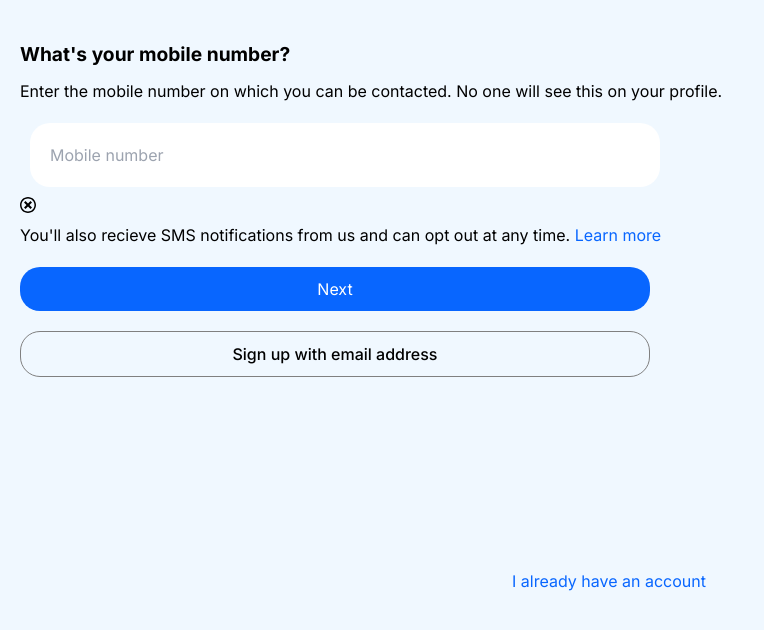
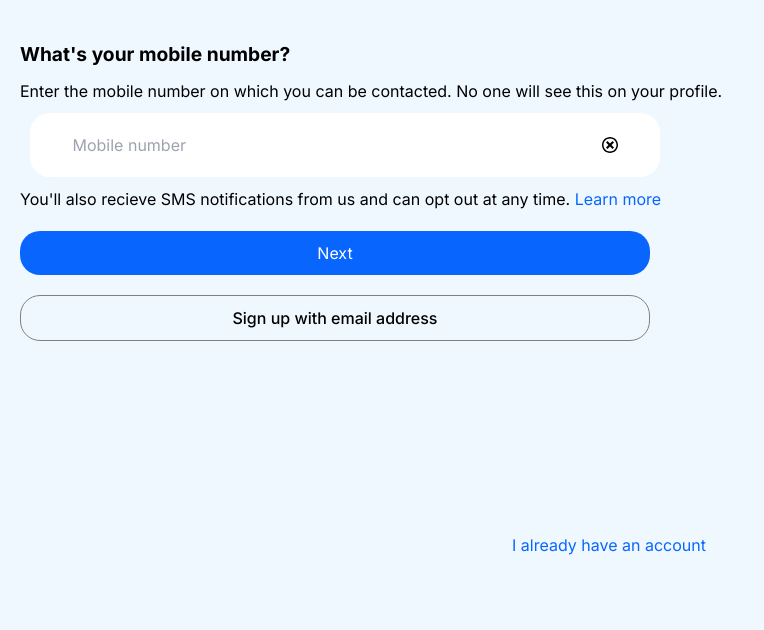
Before and after one commit to Preciousnnebuogor/App-Router, a Next.js app: page /contact in a window 1280 px wide. Shown: the top 630 px of the page, without its empty margins (0-764 px from the left). Built offline with nearby package versions, Linux system fonts and the light colour scheme.

Commit message:
validation adjusted on contact

```diff
--- a/src/app/contact/contact.module.scss
+++ b/src/app/contact/contact.module.scss
@@ -12,18 +12,40 @@
     margin-bottom: 10px;
   }
 
-  input {
+  .form {
+    display: flex;
+    align-items: center;
+    justify-content: center;
+    padding: 20px;
+    margin: 10px;
     width: 50%;
     border-radius: 20px;
-    justify-content: space-between;
-    padding: 20px;
-    margin: 10px;
+    background-color: white;
   }
 
-  h4{
+  input[type="number"]::-webkit-inner-spin-button,
+  input[type="number"]::-webkit-outer-spin-button {
+    -webkit-appearance: none;
+    -moz-appearance: none;
+    appearance: none;
+    margin: 0;
+  }
+
+  input {
+    border: none;
+    outline:none;
+    }
+
+    .icon{
+      padding-left: 50%;
+
+
+    }
+
+  h4 {
     margin-top: 10px;
   }
-    .Link{
+  .Link {
     color: #0866ff;
   }
 
@@ -47,5 +69,4 @@
     color: black;
     border: 1px solid grey;
   }
-
 }
--- a/src/app/contact/page.tsx
+++ b/src/app/contact/page.tsx
@@ -12,11 +12,10 @@ import { useState } from "react";
 export default function Contact() {
   const router = useRouter();
 
-  const [message, setMessage] = useState("")
-  const handleClick = ()=> {
-    setValue("contact" , "");
-  }
-
+  const [message, setMessage] = useState("");
+  const handleClick = () => {
+    setValue("contact", "");
+  };
 
   const {
     register,
@@ -30,8 +29,6 @@ export default function Contact() {
     router.push("/gender");
   };
 
-
-
   return (
     <div className={style.body}>
       <div className={style.text}>
@@ -42,17 +39,21 @@ export default function Contact() {
         </p>
       </div>
       <form onSubmit={handleSubmit(onSubmitHandler)}>
-        <div className={style.icon}>
+
           <div className={style.form}>
             <input
-            type="tel"
+              type="number"
               required
+
               placeholder="Mobile number"
               {...register("contact")}
             />
-          <ImCancelCircle onClick={handleClick}  />
+            <div className={style.icon}>
+            <ImCancelCircle onClick={handleClick} />
           </div>
-          <p style={{color:"red"}}>{errors.contact?.message}</p>
+          </div>
+
+          <p style={{ color: "red" }}>{errors.contact?.message}</p>
           <h5>
             You'll also recieve SMS notifications from us and can opt out at any
             time.{" "}
@@ -60,7 +61,7 @@ export default function Contact() {
               Learn more
             </Link>
           </h5>
-        </div>
+
 
         <button className={style.button}>Next</button>
 
--- a/src/app/contact/yupSchema.tsx
+++ b/src/app/contact/yupSchema.tsx
@@ -1,5 +1,12 @@
 import * as yup from "yup";
 
+const phoneRegExp =
+  /^((\\+[1-9]{1,4}[ \\-]*)|(\\([0-9]{2,3}\\)[ \\-]*)|([0-9]{2,4})[ \\-]*)*?[0-9]{3,4}?[ \\-]*[0-9]{3,4}?$/;
 export const Schema = yup.object().shape({
-  contact: yup.string().min(8).required("phone required"),
+  contact: yup
+    .string()
+    .min(8)
+    .max(12)
+    .required("phone required")
+    .matches(phoneRegExp, "Phone number is not valid"),
 });
--- a/src/app/password/page.tsx
+++ b/src/app/password/page.tsx
@@ -55,7 +55,7 @@ export default function Password() {
         </div>
         <p style={{color:"red"}}>{errors.password?.message}</p>
 
-        <button>N ext</button>
+        <button>Next</button>
 
       </form>
     </div>
```
Lines whose indentation alone changed are shown as unchanged.
